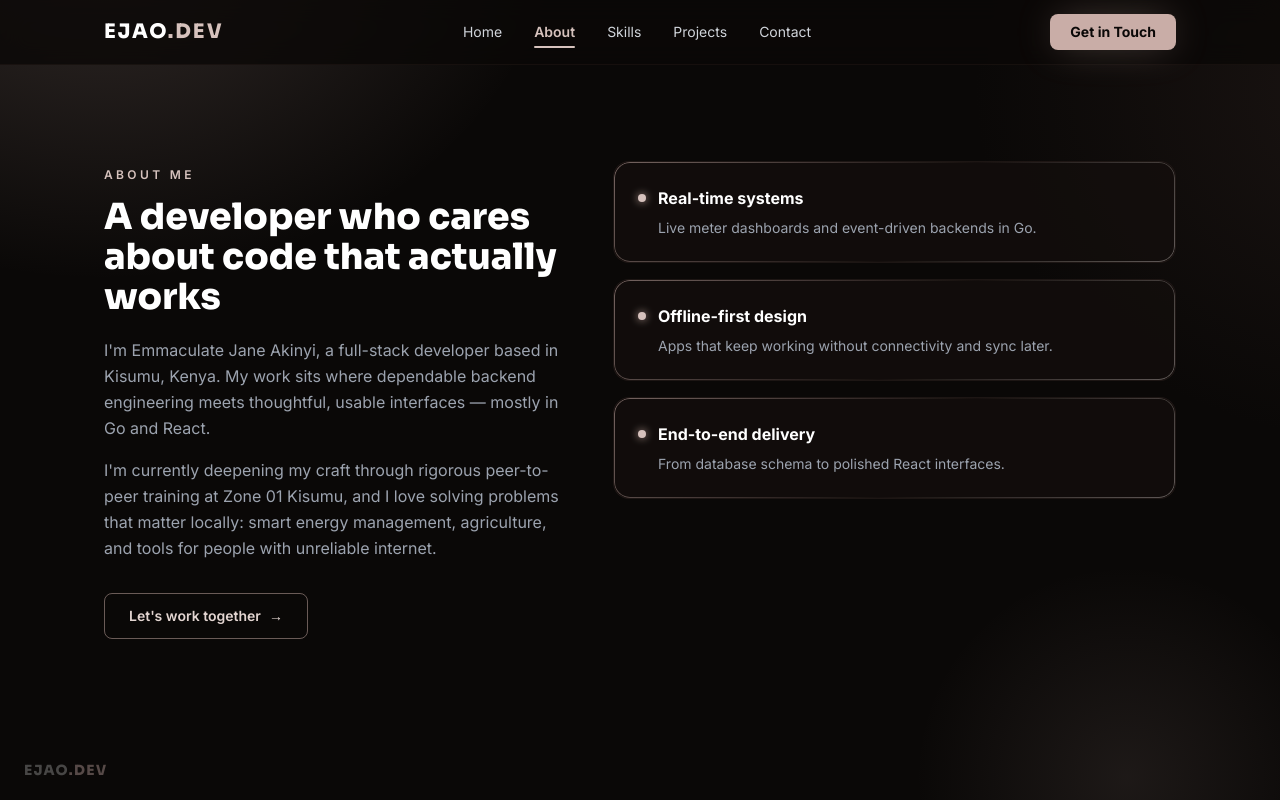
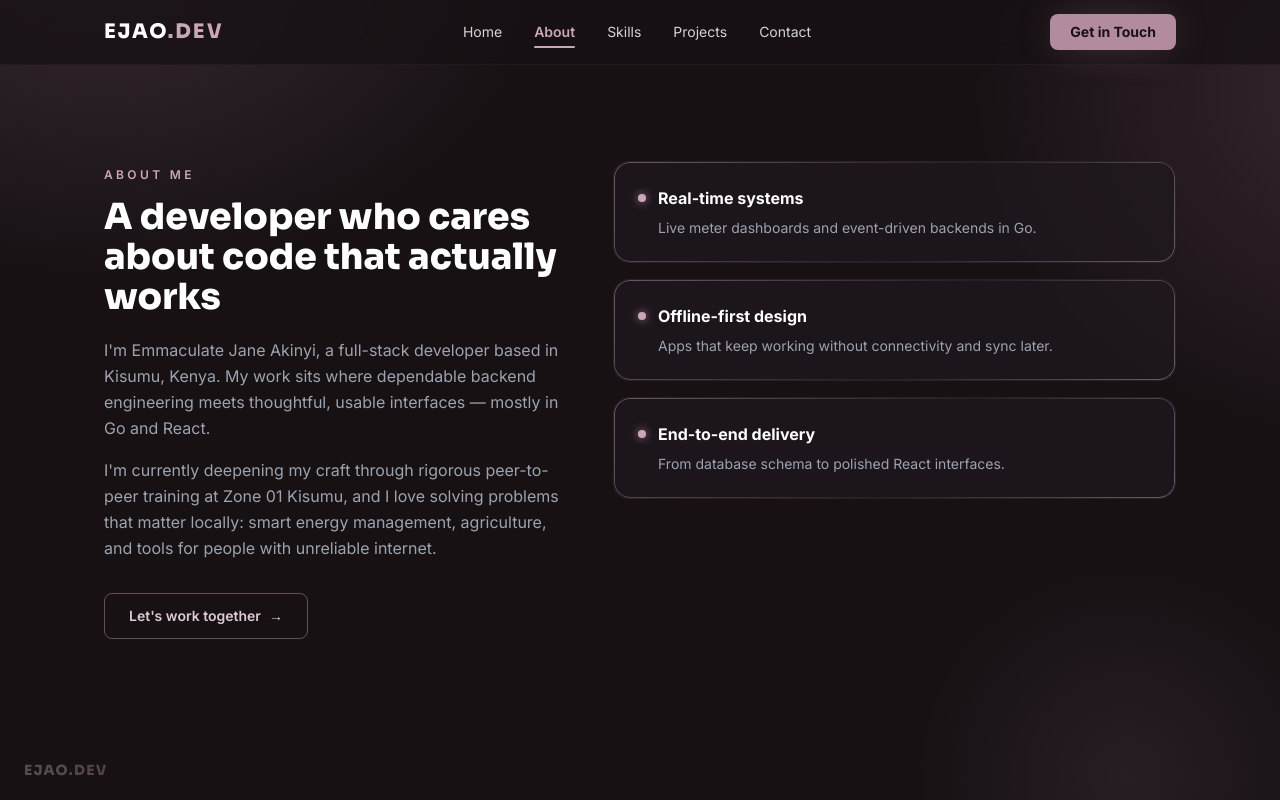
Before and after one commit to ejao-000/portfolio, a React (Vite) app: page / in a window 1280 px wide. Both pictures are taken after a click on the button "About". Shown: the top 800 px of the page. Built offline with nearby package versions, Linux system fonts and the light colour scheme.

Commit message:
recolor theme with mauve-plum palette

```diff
--- a/src/components/About.jsx
+++ b/src/components/About.jsx
@@ -64,7 +64,7 @@ export default function About({ onNavigate }) {
               } rounded-2xl p-6 transition-transform duration-300 hover:-translate-y-1`}
             >
               <h3 className="flex items-center gap-3 font-bold">
-                <span className="h-2 w-2 rounded-full bg-jungle-400 shadow-[0_0_8px_rgba(201,173,167,0.9)]" />
+                <span className="h-2 w-2 rounded-full bg-jungle-400 shadow-[0_0_8px_rgba(178,139,159,0.9)]" />
                 {item.title}
               </h3>
               <p className="mt-2 pl-5 text-sm text-gray-400">{item.detail}</p>
--- a/src/components/Solutions.jsx
+++ b/src/components/Solutions.jsx
@@ -38,7 +38,7 @@ export default function Solutions() {
             {/* Education timeline */}
             <ul className="mt-8 space-y-5 text-left">
               <li className="flex gap-4">
-                <span className="mt-1.5 h-2.5 w-2.5 shrink-0 rounded-full bg-jungle-400 shadow-[0_0_10px_rgba(201,173,167,0.9)]" />
+                <span className="mt-1.5 h-2.5 w-2.5 shrink-0 rounded-full bg-jungle-400 shadow-[0_0_10px_rgba(178,139,159,0.9)]" />
                 <div>
                   <p className="text-sm font-semibold">Zone 01 Kisumu — Software Engineering</p>
                   <p className="text-xs text-gray-500">Current · Peer-to-peer, project-based training</p>
--- a/src/index.css
+++ b/src/index.css
@@ -4,8 +4,8 @@
 
 /* ------------------------------------------------------------------
    Base canvas
-   A near-black base tinted faintly mauve, so every section sits on a
-   cohesive "black meets #C9ADA7" backdrop instead of flat black.
+   A near-black base tinted faintly plum, so every section sits on a
+   cohesive "black meets #B28B9F / #2D252C" backdrop instead of flat black.
 ------------------------------------------------------------------- */
 @layer base {
   html {
@@ -19,55 +19,55 @@
 
   body {
     @apply bg-carbon-950 text-white font-body antialiased;
-    background-color: #0a0807;
+    background-color: #171114;
   }
 
   ::selection {
     @apply bg-jungle-500 text-carbon-950;
   }
 
-  /* Slim custom scrollbar in mauve tones */
+  /* Slim custom scrollbar in plum tones */
   ::-webkit-scrollbar {
     width: 10px;
   }
   ::-webkit-scrollbar-track {
-    background: #0d0a09;
+    background: #1D161B;
   }
   ::-webkit-scrollbar-thumb {
-    background: #44322e;
+    background: #8C5E76;
     border-radius: 999px;
   }
   ::-webkit-scrollbar-thumb:hover {
-    background: #5a453f;
+    background: #75506B;
   }
 }
 
 /* ------------------------------------------------------------------
-   Background treatment: black + mauve that melts together.
+   Background treatment: black + plum that melts together.
    Layered fixed gradients (radial glows + a faint vignette) sit behind
    everything; sections stay transparent so the blend shows through.
 ------------------------------------------------------------------- */
 @layer utilities {
   .bg-forest {
-    background-color: #0a0807;
+    background-color: #171114;
     background-image:
-      radial-gradient(52rem 42rem at 8% -6%, rgba(201, 173, 167, 0.22), transparent 55%),
-      radial-gradient(44rem 38rem at 108% 6%, rgba(68, 50, 46, 0.28), transparent 58%),
-      radial-gradient(60rem 60rem at 50% 118%, rgba(201, 173, 167, 0.12), transparent 60%),
-      radial-gradient(22rem 22rem at 88% 52%, rgba(201, 173, 167, 0.1), transparent 60%);
+      radial-gradient(52rem 42rem at 8% -6%, rgba(178, 139, 159, 0.22), transparent 55%),
+      radial-gradient(44rem 38rem at 108% 6%, rgba(140, 94, 118, 0.28), transparent 58%),
+      radial-gradient(60rem 60rem at 50% 118%, rgba(178, 139, 159, 0.12), transparent 60%),
+      radial-gradient(22rem 22rem at 88% 52%, rgba(178, 139, 159, 0.1), transparent 60%);
   }
 
   /* Subtle grid over the glow, very faint so it never fights content */
   .grid-overlay {
     background-image:
-      linear-gradient(rgba(201, 173, 167, 0.06) 1px, transparent 1px),
-      linear-gradient(90deg, rgba(242, 233, 228, 0.06) 1px, transparent 1px);
+      linear-gradient(rgba(178, 139, 159, 0.06) 1px, transparent 1px),
+      linear-gradient(90deg, rgba(241, 232, 239, 0.06) 1px, transparent 1px);
     background-size: 56px 56px;
     mask-image: radial-gradient(ellipse 80% 60% at 50% 30%, black 30%, transparent 75%);
     -webkit-mask-image: radial-gradient(ellipse 80% 60% at 50% 30%, black 30%, transparent 75%);
   }
 
-  /* Cards float on translucent black-mauve glass so the glow bleeds through */
+  /* Cards float on translucent black-plum glass so the glow bleeds through */
   .glass-card {
     @apply bg-jungle-900/70 border border-jungle-700/40 backdrop-blur-sm;
   }
@@ -78,7 +78,7 @@
   }
 
   .text-gradient-jungle {
-    background: linear-gradient(100deg, #C9ADA7 0%, #d6c2bd 45%, #F2E9E4 100%);
+    background: linear-gradient(100deg, #B28B9F 0%, #C9A7B8 45%, #F1E8EF 100%);
     -webkit-background-clip: text;
     background-clip: text;
     color: transparent;
@@ -93,7 +93,7 @@
     inset: 0;
     border-radius: inherit;
     padding: 1px;
-    background: linear-gradient(135deg, rgba(201, 173, 167, 0.55), rgba(68, 50, 46, 0.1) 55%, rgba(242, 233, 228, 0.35));
+    background: linear-gradient(135deg, rgba(178, 139, 159, 0.55), rgba(140, 94, 118, 0.1) 55%, rgba(241, 232, 239, 0.35));
     -webkit-mask: linear-gradient(#000 0 0) content-box, linear-gradient(#000 0 0);
     -webkit-mask-composite: xor;
     mask-composite: exclude;
@@ -170,16 +170,16 @@
   }
 
   /* ---- Travelling frame light --------------------------------------
-     A green glow that orbits the profile-photo frame border.           */
+     A rose glow that orbits the profile-photo frame border.           */
   .frame-light {
     position: absolute;
     height: 0.7rem;
     width: 0.7rem;
     border-radius: 999px;
-    background: #d6c2bd;
+    background: #C9A7B8;
     box-shadow:
-      0 0 10px 2px rgba(201, 173, 167, 0.9),
-      0 0 24px 8px rgba(201, 173, 167, 0.45);
+      0 0 10px 2px rgba(178, 139, 159, 0.9),
+      0 0 24px 8px rgba(178, 139, 159, 0.45);
     animation: frameLight 7s linear infinite;
   }
 
@@ -218,12 +218,12 @@
     width: 2.9rem;
     height: 2.9rem;
     border-radius: 999px;
-    background: rgba(26, 20, 18, 0.85);
-    border: 1px solid rgba(201, 173, 167, 0.45);
-    color: #C9ADA7;
+    background: rgba(32, 25, 32, 0.85);
+    border: 1px solid rgba(178, 139, 159, 0.45);
+    color: #B28B9F;
     font-size: 1.1rem;
     backdrop-filter: blur(8px);
-    box-shadow: 0 0 24px -6px rgba(201, 173, 167, 0.5);
+    box-shadow: 0 0 24px -6px rgba(178, 139, 159, 0.5);
     opacity: 0;
     transform: translateY(12px);
     pointer-events: none;
@@ -237,8 +237,8 @@
   }
 
   .scroll-top:hover {
-    background: rgba(68, 50, 46, 0.9);
-    color: #F2E9E4;
+    background: rgba(140, 94, 118, 0.9);
+    color: #F1E8EF;
   }
 
   @media (prefers-reduced-motion: reduce) {
--- a/tailwind.config.js
+++ b/tailwind.config.js
@@ -4,25 +4,25 @@ export default {
   theme: {
     extend: {
       colors: {
-        // Deep, near-black mauve tones used as the base canvas
+        // Deep, near-black plum tones used as the base canvas
         jungle: {
-          950: '#0d0a09',
-          900: '#140f0d',
-          850: '#1a1412',
-          800: '#241c19',
-          700: '#332623',
-          600: '#44322e',
-          500: '#C9ADA7',
-          400: '#d6c2bd',
-          300: '#e3d5d1',
-          200: '#F2E9E4',
+          950: '#171117',
+          900: '#201920',
+          850: '#262027',
+          800: '#2D252C',
+          700: '#3C2F38',
+          600: '#8C5E76',
+          500: '#B28B9F',
+          400: '#C9A7B8',
+          300: '#DDC9D6',
+          200: '#F1E8EF',
         },
-        // Neutral warm blacks
+        // Neutral plum-blacks
         carbon: {
-          950: '#0a0807',
-          900: '#0f0c0b',
-          800: '#17120f',
-          700: '#221b17',
+          950: '#171114',
+          900: '#1D161B',
+          800: '#241C22',
+          700: '#2D252C',
         },
       },
       fontFamily: {
@@ -30,11 +30,11 @@ export default {
         body: ['Inter', 'system-ui', 'sans-serif'],
       },
       boxShadow: {
-        'glow-green': '0 0 40px -8px rgba(201, 173, 167, 0.45)',
+        'glow-green': '0 0 40px -8px rgba(178, 139, 159, 0.45)',
         'card-green': '0 20px 50px -20px rgba(0, 0, 0, 0.8)',
       },
       backgroundImage: {
-        'radial-jungle': 'radial-gradient(circle at 50% 0%, rgba(201,173,167,0.16), transparent 55%)',
+        'radial-jungle': 'radial-gradient(circle at 50% 0%, rgba(178,139,159,0.16), transparent 55%)',
       },
       animation: {
         'float-slow': 'float 8s ease-in-out infinite',
@@ -58,9 +58,9 @@ export default {
           '50%': { transform: 'translateY(-14px)' },
         },
         pulseRing: {
-          '0%': { boxShadow: '0 0 0 0 rgba(201,173,167,0.35)' },
-          '70%': { boxShadow: '0 0 0 18px rgba(201,173,167,0)' },
-          '100%': { boxShadow: '0 0 0 0 rgba(201,173,167,0)' },
+          '0%': { boxShadow: '0 0 0 0 rgba(178,139,159,0.35)' },
+          '70%': { boxShadow: '0 0 0 18px rgba(178,139,159,0)' },
+          '100%': { boxShadow: '0 0 0 0 rgba(178,139,159,0)' },
         },
         alertFlash: {
           '0%, 100%': {
```
